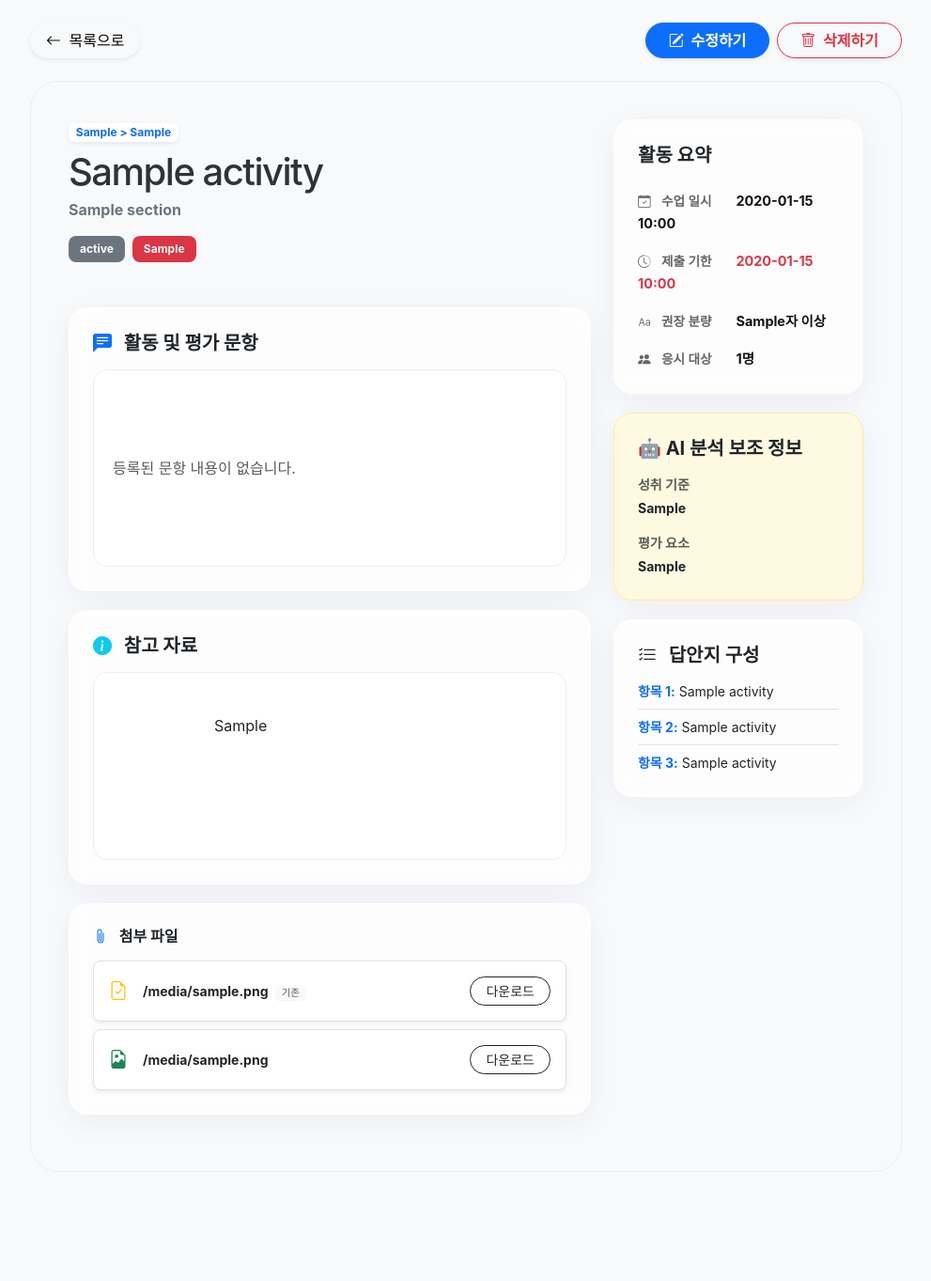
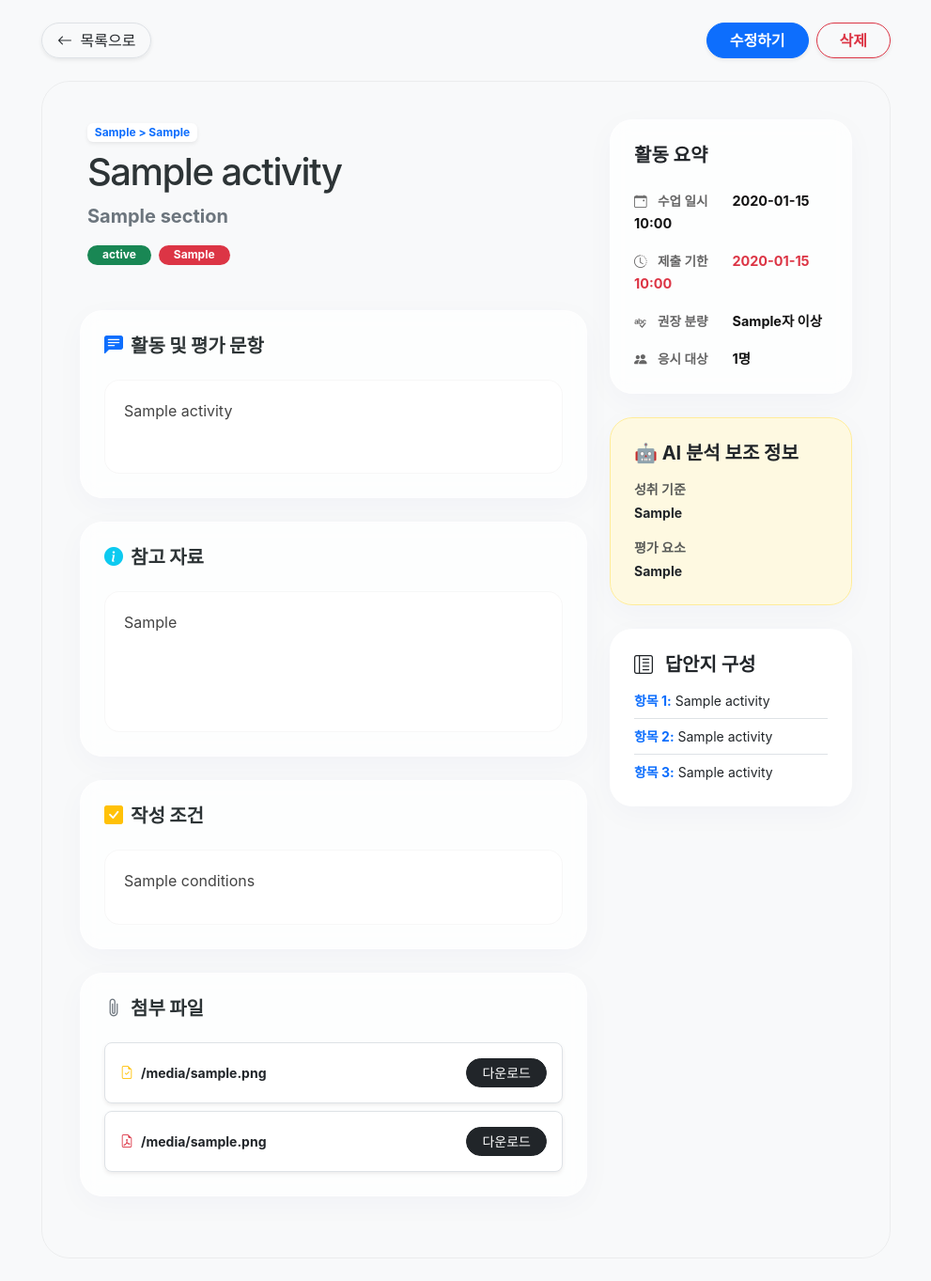
Before and after one commit to ijassper/Metaschool, a Django app: template templates/activities/activity_detail.html in a window 1280 px wide. Shown: the whole page at 94% size, without its empty margins (284-1275 px from the left). Before the commit the page ends 1247 px from the top, so only its background shows below. Run offline with Django 4.2, Linux system fonts and the light colour scheme; the template is opened without the code that fills it: most values are stand-ins (such as "Sample title", 1, 10 or a date in 2020).

Commit message:
Update activity_detail.html

```diff
--- a/templates/activities/activity_detail.html
+++ b/templates/activities/activity_detail.html
@@ -2,166 +2,117 @@
 
 {% block content %}
 <style>
-    /* 대시보드 스타일 계승 */
-    .detail-wrapper {
-        border-radius: 30px;
-        padding: 40px;
-        min-height: 85vh;
-        border: 1px solid rgba(0,0,0,0.05);
+    /* 카테고리별 배경색 (설계도 톤앤매너) */
+    .detail-wrapper { border-radius: 30px; padding: 40px; min-height: 85vh; border: 1px solid rgba(0,0,0,0.05); }
+    .bg-ESSAY { background-color: #FFE3E3 !important; }
+    .bg-SUBJECT_ACTIVITY { background-color: #DDEBFF !important; }
+    .bg-SCHOOL_EVENT { background-color: #FFF3BF !important; }
+    .bg-CREATIVE { background-color: #D3F9E8 !important; }
+    .bg-CLUB { background-color: #E9E2FF !important; }
+    .bg-CAREER { background-color: #FFE8CC !important; }
+    .bg-SCHOOL_LIFE { background-color: #F8F9FA !important; }
+
+    /* 글래스모피즘 카드 스타일 */
+    .glass-card {
+        background: rgba(255, 255, 255, 0.75);
+        backdrop-filter: blur(10px);
+        border-radius: 24px;
+        border: 1px solid rgba(255, 255, 255, 0.4);
+        padding: 25px;
+        margin-bottom: 25px;
+        box-shadow: 0 8px 32px 0 rgba(31, 38, 135, 0.03);
     }
 
-    /* 카테고리별 파스텔 배경색 (모델 category 필드와 매칭) */
-    .bg-ESSAY { background-color: #FFE3E3 !important; } /* 레드/핑크 */
-    .bg-SUBJECT_ACTIVITY { background-color: #DDEBFF !important; } /* 블루 */
-    .bg-SCHOOL_EVENT { background-color: #FFF3BF !important; } /* 옐로우 */
-    .bg-CREATIVE { background-color: #D3F9E8 !important; } /* 그린 */
-    .bg-CLUB { background-color: #E9E2FF !important; } /* 퍼플 */
-    .bg-CAREER { background-color: #FFE8CC !important; } /* 오렌지 */
-
-    /* 글래스모피즘 카드 */
-    .glass-card {
-        background: rgba(255, 255, 255, 0.7);
-        backdrop-filter: blur(10px);
-        border-radius: 20px;
-        border: 1px solid rgba(255, 255, 255, 0.4);
-        padding: 25px;
-        margin-bottom: 20px;
-        box-shadow: 0 8px 32px 0 rgba(31, 38, 135, 0.05);
+    .content-title { font-weight: 800; color: #2D3436; margin-bottom: 1.5rem; display: flex; align-items: center; }
+    .content-body {
+        background: #ffffff; border-radius: 16px; padding: 20px;
+        min-height: 100px; border: 1px solid rgba(0,0,0,0.03);
+        white-space: pre-wrap; word-break: break-all; color: #444; line-height: 1.6;
     }
 
     .info-label { font-size: 0.85rem; color: #666; font-weight: 600; width: 100px; display: inline-block; }
     .info-value { font-size: 0.9rem; color: #111; font-weight: 700; }
 
-    .content-box {
-        background: #ffffff;
-        border-radius: 15px;
-        padding: 20px;
-        min-height: 200px;
-        border: 1px solid #eee;
-        white-space: pre-wrap; /* 줄바꿈 유지 */
-    }
-
-    .badge-custom {
-        padding: 5px 12px; border-radius: 8px; font-size: 0.75rem; font-weight: 700;
-    }
-
-    /* AI 섹션 특화 (노란색 강조) */
-    .ai-info-card {
-        background: rgba(255, 249, 219, 0.8);
-        border: 1px solid #FFEC99;
-    }
+    /* AI 및 답안지 섹션 강조 (옐로우 톤) */
+    .highlight-card { background: rgba(255, 249, 219, 0.8); border: 1px solid #FFEC99; }
 </style>
 
-<div class="container-fluid">
-    <!-- 상단 액션 바 -->
+<div class="container-fluid px-4">
+    <!-- 상단 버튼바 -->
     <div class="d-flex justify-content-between align-items-center mb-4">
-        <a href="javascript:history.back()" class="btn btn-light rounded-pill px-3 shadow-sm">
+        <a href="javascript:history.back()" class="btn btn-white rounded-pill px-3 shadow-sm border">
             <i class="bi bi-arrow-left me-1"></i> 목록으로
         </a>
         <div class="d-flex gap-2">
-            <a href="{% url 'unified_update' activity.id %}" class="btn btn-primary rounded-pill px-4 shadow-sm fw-bold">
-                <i class="bi bi-pencil-square me-1"></i> 수정하기
-            </a>
+            <a href="{% url 'unified_update' activity.id %}" class="btn btn-primary rounded-pill px-4 shadow-sm fw-bold">수정하기</a>
             <form action="{% url 'unified_delete' activity.id %}" method="POST" onsubmit="return confirm('정말 삭제하시겠습니까?');">
-                {% csrf_token %}
-                <button type="submit" class="btn btn-outline-danger rounded-pill px-4 shadow-sm fw-bold">
-                    <i class="bi bi-trash me-1"></i> 삭제하기
-                </button>
+                {% csrf_token %}<button type="submit" class="btn btn-outline-danger rounded-pill px-4 shadow-sm fw-bold">삭제</button>
             </form>
         </div>
     </div>
 
-    <!-- 메인 컨텐츠 영역 (파스텔 배경) -->
+    <!-- 메인 대시보드 스타일 래퍼 -->
     <div class="detail-wrapper bg-{{ activity.category }}">
         <div class="row">
-            <!-- [왼쪽: 문항 및 참고자료 내용] -->
+            <!-- [왼쪽 영역] 섹션 2: 세부 평가 내용 (활동 지문 및 가이드) -->
             <div class="col-lg-8">
-                <div class="mb-4">
+                <div class="mb-4 ps-2">
                     <span class="badge bg-white text-primary mb-2 shadow-sm">{{ activity.get_category_display }} > {{ activity.sub_category }}</span>
-                    <h1 class="fw-extrabold mb-1" style="letter-spacing: -1.5px; color: #2D3436;">{{ activity.title }}</h1>
-                    <p class="text-secondary fw-bold">{{ activity.section }}</p>
-
+                    <h1 class="fw-extrabold" style="letter-spacing: -1.5px; color: #2D3436; font-size: 2.5rem;">{{ activity.title }}</h1>
+                    <p class="text-secondary fw-bold fs-5">{{ activity.section }}</p>
                     <div class="d-flex gap-2 mt-3">
-                        <span class="badge-custom {% if activity.status_text == '진행중' %}bg-success text-white{% else %}bg-secondary text-white{% endif %}">
-                            {{ activity.status_text }}
-                        </span>
-                        <span class="badge-custom bg-danger text-white">
-                            {{ activity.get_exam_mode_display }}
-                        </span>
+                        <span class="badge rounded-pill bg-success px-3">{{ activity.status_text }}</span>
+                        <span class="badge rounded-pill bg-danger px-3">{{ activity.get_exam_mode_display }}</span>
                     </div>
                 </div>
 
-                <!-- 1. 활동 및 평가 문항 -->
+                <!-- 1. 평가 문항 -->
                 <div class="glass-card mt-5">
-                    <h5 class="fw-bold mb-3"><i class="bi bi-chat-left-text-fill me-2 text-primary"></i> 활동 및 평가 문항</h5>
-                    <div class="content-box">
-                        {% if activity.question and activity.question.strip %}
-                            <div style="white-space: pre-wrap;">{{ activity.question }}</div>
-                        {% else %}
-                            <div class="text-muted">등록된 문항 내용이 없습니다.</div>
-                        {% endif %}
-                    </div>
+                    <h5 class="content-title"><i class="bi bi-chat-left-text-fill me-2 text-primary"></i> 활동 및 평가 문항</h5>
+                    <div class="content-body">{% if activity.question %}{{ activity.question }}{% else %}등록된 문항 내용이 없습니다.{% endif %}</div>
                 </div>
 
-                <!-- 2. 참고 자료 (문항 디자인과 동일하게 확장) -->
+                <!-- 2. 참고 자료 -->
                 <div class="glass-card">
-                    <h5 class="fw-bold mb-3"><i class="bi bi-info-circle-fill me-2 text-info"></i> 참고 자료</h5>
-                    <div class="content-box">
-                        {% if activity.reference_material %}{{ activity.reference_material }}{% else %}등록된 참고 자료가 없습니다.{% endif %}
-                    </div>
+                    <h5 class="content-title"><i class="bi bi-info-circle-fill me-2 text-info"></i> 참고 자료</h5>
+                    <div class="content-body" style="min-height: 150px;">{% if activity.reference_material %}{{ activity.reference_material }}{% else %}등록된 참고 자료가 없습니다.{% endif %}</div>
                 </div>
 
-                <!-- 3. 첨부 파일 (기존 단일 파일과 다중 파일 모두 표시) -->
+                <!-- 3. 작성 조건 (설계도 추가 반영) -->
+                <div class="glass-card">
+                    <h5 class="content-title"><i class="bi bi-check-square-fill me-2 text-warning"></i> 작성 조건</h5>
+                    <div class="content-body" style="min-height: 80px;">{{ activity.conditions|default:"특별한 작성 조건이 없습니다." }}</div>
+                </div>
+
+                <!-- 4. 첨부 파일 (다중 파일 지원) -->
                 {% if activity.attachment or activity.files.all %}
                 <div class="glass-card">
-                    <h6 class="fw-bold mb-3"><i class="bi bi-paperclip me-2 text-primary"></i> 첨부 파일</h6>
+                    <h5 class="content-title"><i class="bi bi-paperclip me-2 text-secondary"></i> 첨부 파일</h5>
                     <div class="d-flex flex-column gap-2">
-
-                        <!-- 1. 기존 단일 업로드 방식의 파일이 있다면 출력 -->
-                        {% if activity.attachment %}
+                        {% if activity.attachment %} <!-- 기존 파일 -->
                         <div class="d-flex align-items-center justify-content-between p-3 bg-white rounded-3 border shadow-sm">
-                            <div class="d-flex align-items-center overflow-hidden">
-                                <i class="bi bi-file-earmark-check text-warning me-3 fs-5"></i>
-                                <!-- models.py에 정의한 filename 프로퍼티 사용 -->
-                                <a href="{{ activity.attachment.url }}" target="_blank" class="small text-truncate me-3 text-dark fw-bold text-decoration-none">
-                                    {{ activity.filename }} <span class="badge bg-light text-muted fw-normal ms-1">기존</span>
-                                </a>
-                            </div>
-                            <a href="{{ activity.attachment.url }}" download="{{ activity.filename }}" class="btn btn-outline-dark btn-sm px-3 rounded-pill flex-shrink-0">
-                                다운로드
-                            </a>
+                            <span class="small fw-bold text-truncate"><i class="bi bi-file-earmark-check me-2 text-warning"></i>{{ activity.filename }}</span>
+                            <a href="{{ activity.attachment.url }}" download class="btn btn-dark btn-sm px-3 rounded-pill">다운로드</a>
                         </div>
                         {% endif %}
-
-                        <!-- 2. 새로운 다중 업로드 방식의 파일들이 있다면 반복문으로 출력 -->
-                        {% for file_obj in activity.files.all %}
+                        {% for f in activity.files.all %} <!-- 다중 파일 -->
                         <div class="d-flex align-items-center justify-content-between p-3 bg-white rounded-3 border shadow-sm">
-                            <div class="d-flex align-items-center overflow-hidden">
-                                <!-- 확장자별 아이콘 처리 (선택사항) -->
-                                <i class="bi {% if '.pdf' in file_obj.filename %}bi-file-earmark-pdf text-danger{% elif '.hwp' in file_obj.filename %}bi-file-earmark-word text-primary{% else %}bi-file-earmark-image text-success{% endif %} me-3 fs-5"></i>
-
-                                <a href="{{ file_obj.file.url }}" target="_blank" class="small text-truncate me-3 text-dark fw-bold text-decoration-none">
-                                    {{ file_obj.filename }}
-                                </a>
-                            </div>
-                            <a href="{{ file_obj.file.url }}" download="{{ file_obj.filename }}" class="btn btn-outline-dark btn-sm px-3 rounded-pill flex-shrink-0">
-                                다운로드
-                            </a>
+                            <span class="small fw-bold text-truncate"><i class="bi bi-file-earmark-pdf me-2 text-danger"></i>{{ f.filename }}</span>
+                            <a href="{{ f.file.url }}" download class="btn btn-dark btn-sm px-3 rounded-pill">다운로드</a>
                         </div>
                         {% endfor %}
-
                     </div>
                 </div>
                 {% endif %}
             </div>
 
-            <!-- [오른쪽: 요약 및 설정] -->
+            <!-- [오른쪽 영역] 섹션 1, 3, 4: 요약 및 설정 -->
             <div class="col-lg-4">
-                <!-- 활동 요약 -->
+                <!-- 섹션 1: 활동 요약 -->
                 <div class="glass-card">
                     <h5 class="fw-bold mb-4">활동 요약</h5>
                     <div class="mb-3">
-                        <span class="info-label"><i class="bi bi-calendar-check me-2"></i> 수업 일시</span>
+                        <span class="info-label"><i class="bi bi-calendar-event me-2"></i> 수업 일시</span>
                         <span class="info-value">{{ activity.activity_date|date:"Y-m-d H:i"|default:"-" }}</span>
                     </div>
                     <div class="mb-3">
@@ -169,8 +120,8 @@
                         <span class="info-value text-danger">{{ activity.deadline|date:"Y-m-d H:i"|default:"-" }}</span>
                     </div>
                     <div class="mb-3">
-                        <span class="info-label"><i class="bi bi-type me-2"></i> 권장 분량</span>
-                        <span class="info-value">{{ activity.char_limit }}자 이상</span>
+                        <span class="info-label"><i class="bi bi-spellcheck me-2"></i> 권장 분량</span>
+                        <span class="info-value">{{ activity.char_limit|default:0 }}자 이상</span>
                     </div>
                     <div class="mb-0">
                         <span class="info-label"><i class="bi bi-people-fill me-2"></i> 응시 대상</span>
@@ -178,8 +129,8 @@
                     </div>
                 </div>
 
-                <!-- AI 분석 정보 (노란색 강조 카드) -->
-                <div class="glass-card ai-info-card">
+                <!-- 섹션 3: AI 분석 보조 정보 -->
+                <div class="glass-card highlight-card">
                     <h5 class="fw-bold mb-3">🤖 AI 분석 보조 정보</h5>
                     <div class="mb-3">
                         <label class="d-block small fw-bold text-muted mb-1">성취 기준</label>
@@ -191,13 +142,13 @@
                     </div>
                 </div>
 
-                <!-- 답안지 구성 -->
-                <div class="glass-card">
-                    <h5 class="fw-bold mb-3"><i class="bi bi-list-check me-2"></i> 답안지 구성</h5>
-                    <ul class="list-unstyled mb-0">
-                        <li class="pb-2 border-bottom mb-2 small"><b class="text-primary">항목 1:</b> {{ activity.q1_title }}</li>
-                        <li class="pb-2 border-bottom mb-2 small"><b class="text-primary">항목 2:</b> {{ activity.q2_title }}</li>
-                        <li class="small"><b class="text-primary">항목 3:</b> {{ activity.q3_title }}</li>
+                <!-- 섹션 4: 답안지 구성 -->
+                <div class="glass-card" style="background: rgba(255, 255, 255, 0.9);">
+                    <h5 class="fw-bold mb-3"><i class="bi bi-layout-text-sidebar-reverse me-2"></i> 답안지 구성</h5>
+                    <ul class="list-unstyled mb-0 small">
+                        <li class="pb-2 border-bottom mb-2"><b class="text-primary">항목 1:</b> {{ activity.q1_title|default:"(비활성)" }}</li>
+                        <li class="pb-2 border-bottom mb-2"><b class="text-primary">항목 2:</b> {{ activity.q2_title|default:"(비활성)" }}</li>
+                        <li><b class="text-primary">항목 3:</b> {{ activity.q3_title|default:"(비활성)" }}</li>
                     </ul>
                 </div>
             </div>
```
